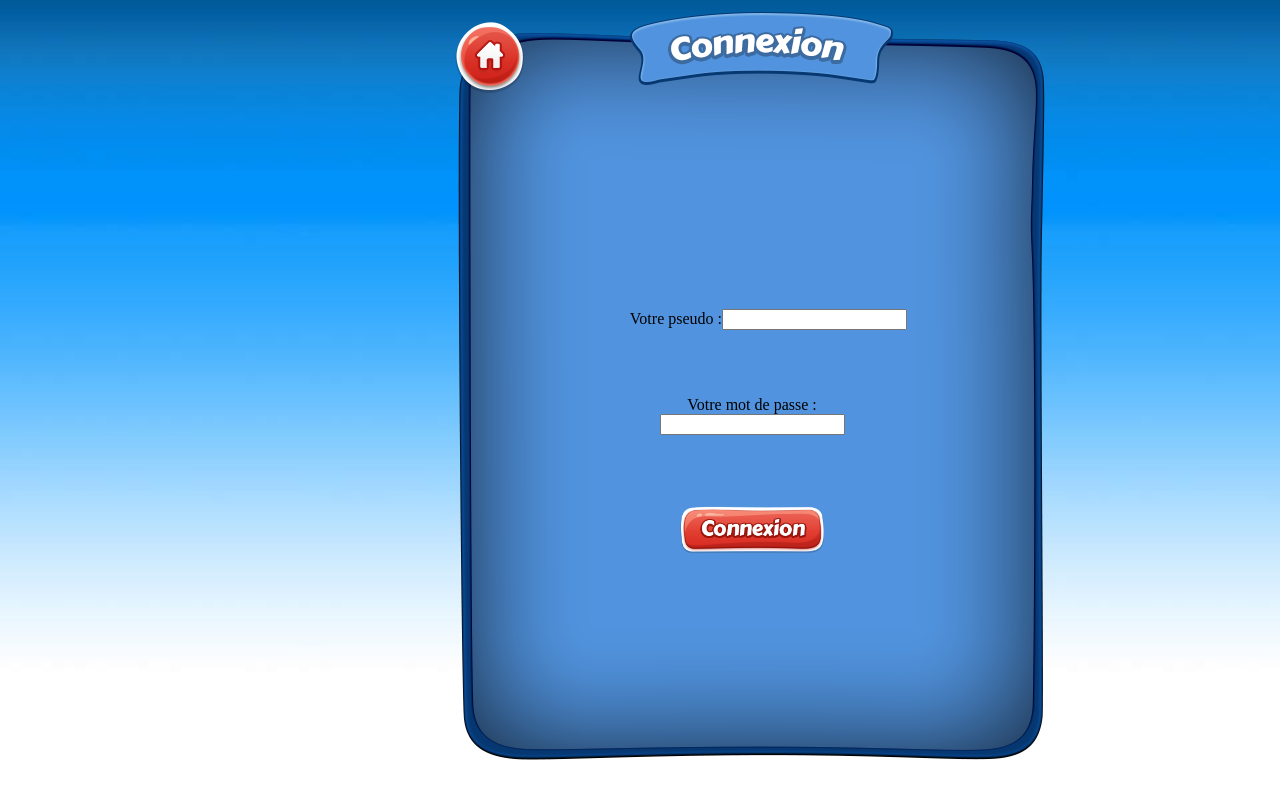
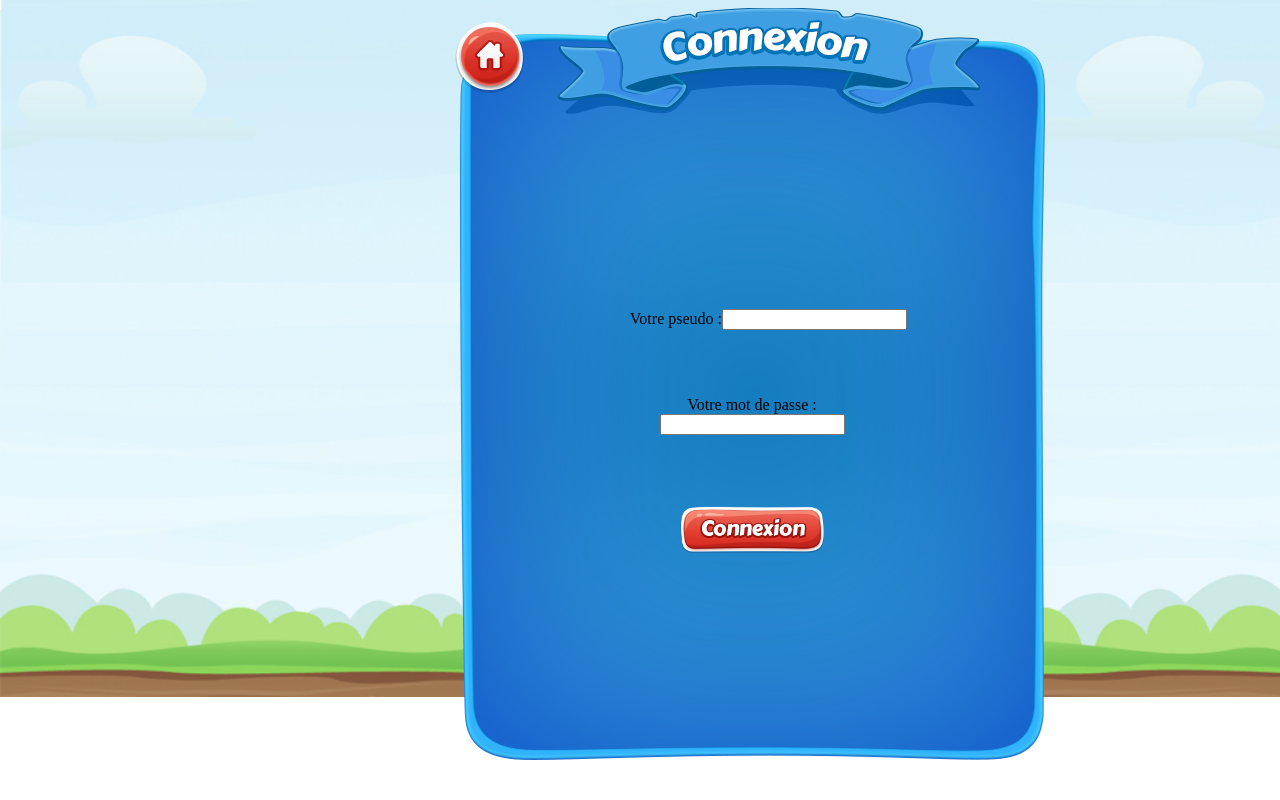
Before and after one commit to Jimmy69100/projetPHPjeu, a PHP site: page /connexion.php in a window 1280 px wide. Run offline with PHP 8.4, Linux system fonts and the light colour scheme.

Commit message:
Wallpaper

```diff
--- a/quiestce.css
+++ b/quiestce.css
@@ -1,10 +1,10 @@
 body{
-	background-image:url(fond.jpg);
+	background-image:url(fond2.jpg);
 	background-repeat: no-repeat;
 	background-size: 100%;
 }
 #head{
-	background-image:url(page.png);
+	background-image:url(page2.png);
 	background-repeat: no-repeat;
 	padding: 80px 18px 0px 15px;
 	margin-left: 450px;
```
Also changed, not shown: Sans titre-4.png (deleted), connexion/connexion.png, fond.png (deleted), fond2.jpg (added), page2.png (added).
